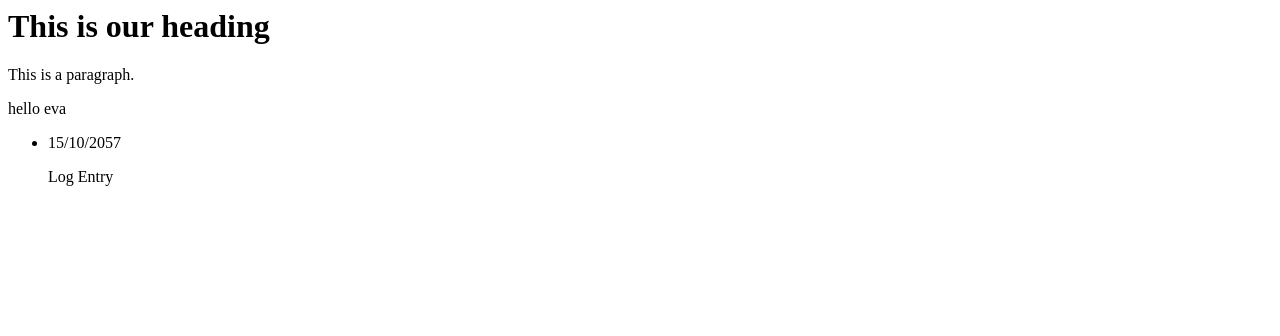
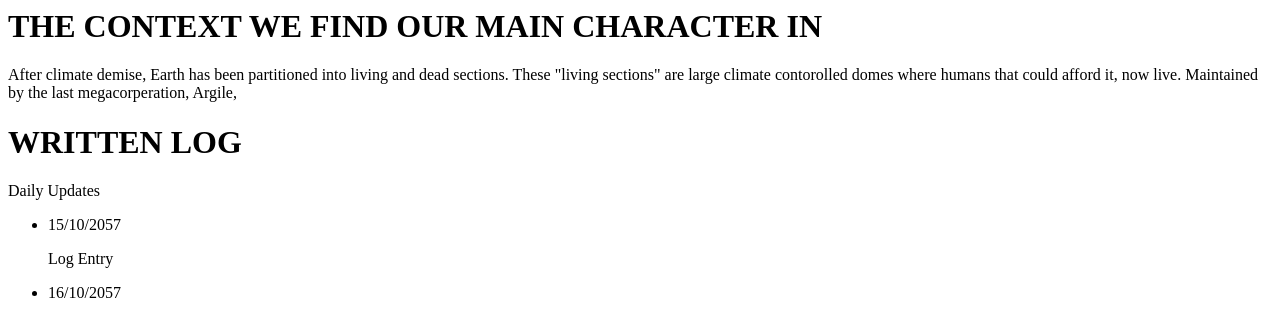
Before and after one commit to denim4U/denim4you, a plain HTML site: page index.html in a window 1280 px wide. Drawn offline with Linux system fonts and the light colour scheme.

Commit message:
Update index.html

```diff
--- a/index.html
+++ b/index.html
@@ -1,13 +1,15 @@
 <html>
+<h1>THE CONTEXT WE FIND OUR MAIN CHARACTER IN</h1>
+  <p>After climate demise, Earth has been partitioned into living and dead sections. These "living sections" are large climate contorolled
+  domes where humans that could afford it, now live. Maintained by the last megacorperation, Argile, </p>
+<h1>WRITTEN LOG</h1>
 
-<h1>This is our heading</h1>
-
-<p>This is a paragraph.</p>
-<p> hello eva </p>
+<p>Daily Updates</p>
 
 <ul>
   <li> 15/10/2057 </li>
   <p> Log Entry </p>
+  <li> 16/10/2057 </li>
 </ul>
 
 </html>
```
